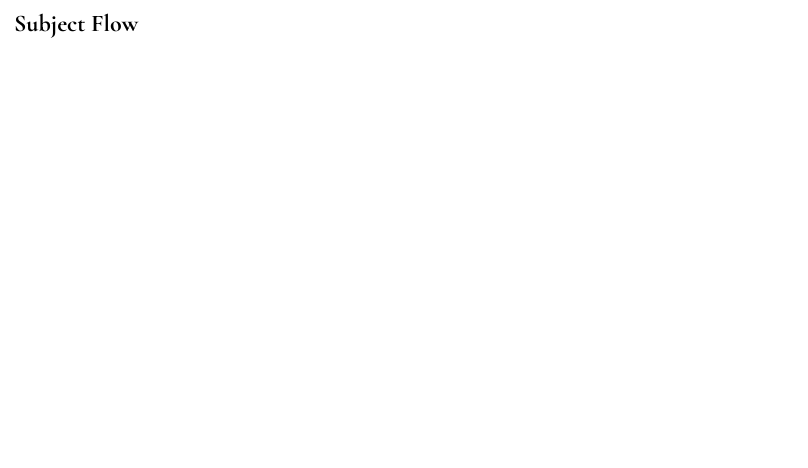
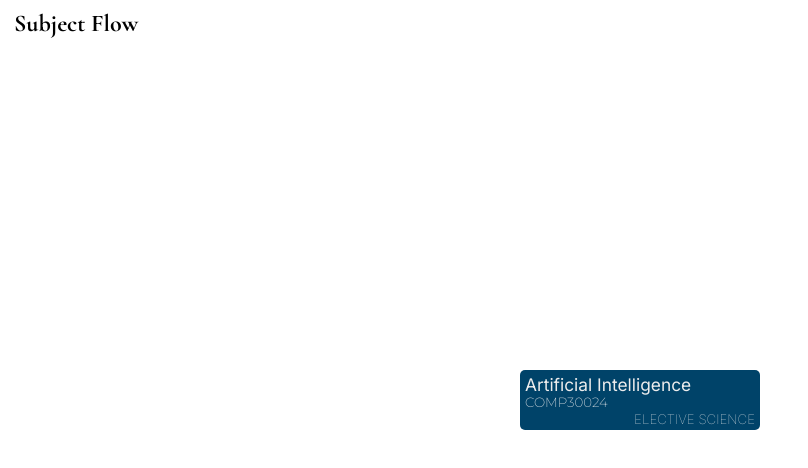
Before and after one commit to SubjectFlow/subjectflow-frontend, a React (Create React App) app: page / in a window 1280 px wide. Shown: the top 468 px of the page, without its empty margins (0-808 px from the left). Built offline with nearby package versions, Linux system fonts and the light colour scheme.

Commit message:
added basic node design

```diff
--- a/public/index.html
+++ b/public/index.html
@@ -3,12 +3,9 @@
   <head>
     <meta charset="utf-8" />
     <link rel="icon" href="%PUBLIC_URL%/favicon.ico" />
-    <link rel="preconnect" href="https://fonts.googleapis.com" />
-    <link rel="preconnect" href="https://fonts.gstatic.com" crossorigin />
-    <link
-      href="https://fonts.googleapis.com/css2?family=Cormorant+Garamond:ital,wght@0,300;0,400;0,500;0,600;0,700;1,300;1,400;1,500;1,600;1,700&display=swap"
-      rel="stylesheet"
-    />
+    <link rel="preconnect" href="https://fonts.googleapis.com">
+    <link rel="preconnect" href="https://fonts.gstatic.com" crossorigin>
+    <link href="https://fonts.googleapis.com/css2?family=Cormorant+Garamond:ital,wght@0,300;0,400;0,500;0,600;0,700;1,300;1,400;1,500;1,600;1,700&family=Inter:wght@100;200;300;400;500;600;700;800;900&family=Montserrat:ital,wght@0,100;0,200;0,300;0,400;0,500;0,600;0,700;0,800;0,900;1,100;1,200;1,300;1,400;1,500;1,600;1,700;1,800;1,900&display=swap" rel="stylesheet">
     <meta name="viewport" content="width=device-width, initial-scale=1" />
     <meta name="theme-color" content="#000000" />
     <meta
--- a/src/App.tsx
+++ b/src/App.tsx
@@ -1,10 +1,12 @@
 import React from "react";
 import "./App.css";
+import { Node } from "./components/Node";
 
 function App() {
   return (
     <div className="app">
       <header className="app__header">Subject Flow</header>
+      <Node mainColour="#004369" accentColour="#EDEDED" title="Artificial Intelligence" code="COMP30024" type="ELECTIVE SCIENCE"/>
     </div>
   );
 }
--- /dev/null
+++ b/src/Types.tsx
@@ -0,0 +1,7 @@
+type RGB = `rgb(${number}, ${number}, ${number})`;
+type RGBA = `rgba(${number}, ${number}, ${number}, ${number})`;
+type HEX = `#${string}`;
+
+type Colour = RGB | RGBA | HEX;
+
+export type { Colour };
--- /dev/null
+++ b/src/components/Node.tsx
@@ -0,0 +1,21 @@
+import React from "react";
+import "../styles/Node.css";
+import { Colour } from "../Types";
+
+type NodeProps = {
+  mainColour: Colour,
+  accentColour: Colour,
+  title: string,
+  code: string,
+  type: string
+}
+
+export function Node(props: NodeProps) {
+  return (
+    <div className="node" style={{ backgroundColor: props.mainColour, color: props.accentColour }}>
+      <div className="node__title">{props.title}</div>
+      <div className="node__code">{props.code}</div>
+      <div className="node__type">{props.type}</div>
+    </div>
+  );
+}
--- /dev/null
+++ b/src/styles/Node.css
@@ -0,0 +1,30 @@
+.node {
+    border-radius: 5px;
+    font-family: "Inter", sans-serif;
+    position: absolute;
+    left: 50%;
+    text-align: left;
+    top: 50%;
+    transform: translateX(-50%) translateY(-50%);
+    padding: 4px 5px 3px 5px;
+    width: 230px;
+}
+
+.node__title {
+    font-weight: normal;
+    font-size: 13pt;
+}
+
+.node__code {
+    font-family: "Montserrat", sans-serif;
+    font-weight: 200;
+    font-size: 10pt;
+    position: relative;
+    top: -1px;
+}
+
+.node__type {
+    font-weight: lighter;
+    font-size: 10pt;
+    text-align: right;
+}
```
